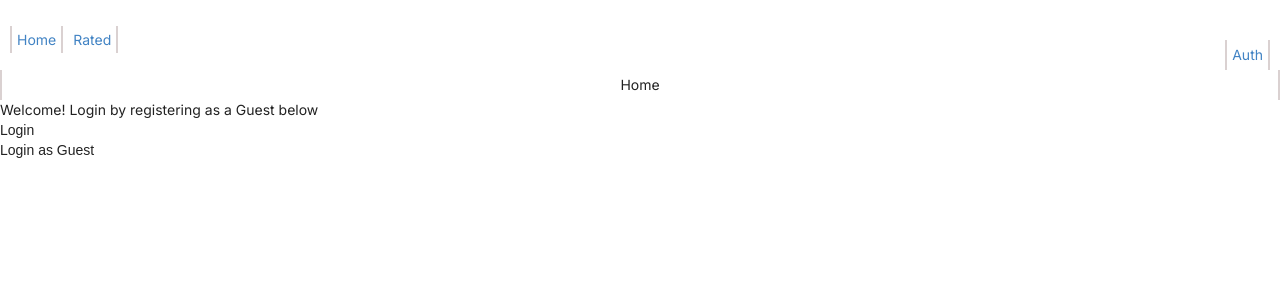
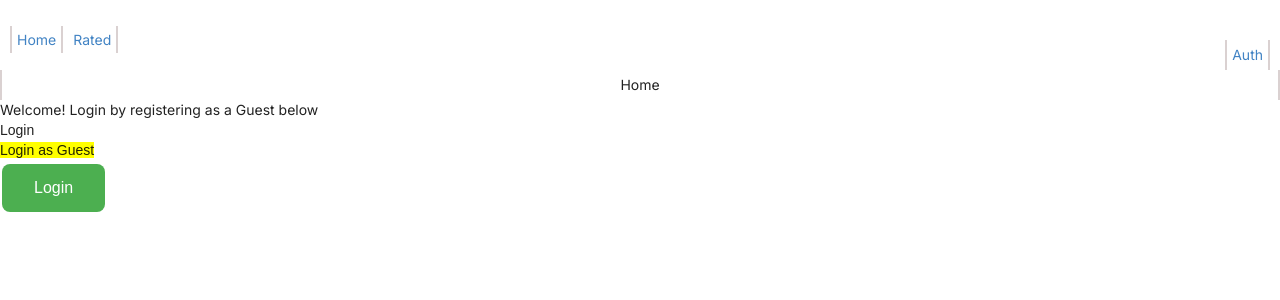
Before and after one commit to Nwakaego-Ego/movie-rating-app, a Next.js app: page / in a window 1280 px wide. Shown: the top 300 px of the page. Built offline with nearby package versions, Linux system fonts and the light colour scheme.

Commit message:
i added the popular movie API

```diff
--- /dev/null
+++ b/src/app/components/dashboard/dashboard.css
@@ -0,0 +1,22 @@
+body {
+  background-color: #4caf50;
+}
+
+.styled-button {
+  background-color: #4caf50; /* Green background */
+  border: none; /* Remove border */
+  color: white; /* White text */
+  padding: 15px 32px; /* Some padding */
+  text-align: center; /* Centered text */
+  text-decoration: none; /* Remove underline */
+  display: inline-block; /* Make the button inline-block */
+  font-size: 16px; /* Increase font size */
+  margin: 4px 2px; /* Add some margin */
+  cursor: pointer; /* Add a pointer cursor on hover */
+  border-radius: 8px; /* Rounded corners */
+  transition: background-color 0.3s ease; /* Smooth background color transition */
+}
+
+.styled-button:hover {
+  background-color: #45a049; /* Darker green on hover */
+}
--- a/src/app/components/dashboard/dashboard.jsx
+++ b/src/app/components/dashboard/dashboard.jsx
@@ -1,116 +1,6 @@
-// import React, { useEffect } from "react";
-// import Navbar from "../navbar/navbar";
-// import { useQuery, useMutation } from "@tanstack/react-query";
-// import { createGuestSession } from "../services/authService/authService";
-
-// export default function () {
-//   const { data, isLoading, error, refetch } = useQuery({
-//     queryKey: ["movieData"],
-//     queryFn: () => createGuestSession(),
-//     enabled: false,
-//     onSuccess: (data) => {
-//       console.log(data);
-//       localStorage.setItem(`guest`, data?.data?.guest_session_id);
-//     },
-//   });
-
-//   console.log(data);
-
-//   const guestSession = () => {
-//     refetch();
-//     //  sessionStorage.setItem(`guest`, data?.guest_session_id);
-//   };
-
-//   useEffect(() => {
-//     if (data && data?.data?.guest_session_id) {
-//       sessionStorage.setItem("guest", data?.data?.guest_session_id);
-//     }
-//     console.log("useEffect hook is triggered");
-//   }, [data]);
-
-//   console.log(sessionStorage.getItem("guest"));
-
-//   return (
-//     <>
-//       <Navbar />
-//       <div className="home flex justify-center">Home</div>
-//       <div className="auth-main">
-//         <div className="greeting">
-//           Welcome! Login by registering as a{" "}
-//           <span className="guest">Guest below</span>
-//         </div>
-//         <div>
-//           <button className="auth-login">
-//             {isLoading ? "Logging in..." : "Login"}
-//           </button>
-//           <div>
-//             {/* <button onClick={() => refetch()}>Login as Guest</button> */}
-//             <button onClick={guestSession} disabled={isLoading}>
-//               {isLoading ? "1...2...3" : "Login as Guest"}
-//             </button>
-//           </div>
-//         </div>
-//       </div>
-//     </>
-//   );
-// }
-
-// import React, { useEffect } from "react";
-// import Navbar from "../navbar/navbar";
-// import { useQuery, useMutation } from "@tanstack/react-query";
-// import { createGuestSession } from "../services/authService/authService";
-
-// export default function dashboard() {
-//   const { data, isLoading, error, refetch } = useQuery({
-//     queryKey: ["movieData"],
-//     queryFn: () => createGuestSession(),
-//     enabled: false,
-//   });
-
-//   useEffect(() => {
-//     if (data && data?.data?.guest_session_id) {
-//       sessionStorage.setItem("guest", data?.data?.guest_session_id);
-//     }
-//     console.log(data);
-//     console.log("useEffect hook is triggered");
-//   }, [isLoading]);
-
-//   const guestSession = async () => {
-//     const fetchedData = await createGuestSession();
-//     if (fetchedData && fetchedData.data && fetchedData.data.guest_session_id) {
-//       sessionStorage.setItem("guest", fetchedData.data.guest_session_id);
-//     }
-//     refetch();
-//   };
-
-//   console.log(sessionStorage.getItem("guest"));
-
-//   return (
-//     <>
-//       <Navbar />
-//       <div className="home flex justify-center">Home</div>
-//       <div className="auth-main">
-//         <div className="greeting">
-//           Welcome! Login by registering as a{" "}
-//           <span className="guest">Guest below</span>
-//         </div>
-//         <div>
-//           <button className="auth-login">
-//             {isLoading ? "Logging in..." : "Login"}
-//           </button>
-//           <div>
-//             <button onClick={guestSession} disabled={isLoading}>
-//               {isLoading ? "1...2...3" : "Login as Guest"}
-//             </button>
-//           </div>
-//         </div>
-//       </div>
-//     </>
-//   );
-// }
-
 "use client";
 import React, { useEffect } from "react";
+import "./dashboard.css";
 import Navbar from "../navbar/navbar";
 import { useQuery, useMutation } from "@tanstack/react-query";
 import { createGuestSession } from "../services/authService/authService";
@@ -164,9 +54,16 @@ export default function Dashboard() {
             {isLoading ? "Logging in..." : "Login"}
           </button>
           <div>
-            <button onClick={guestSession} disabled={isLoading}>
-              {isLoading ? "1...2...3" : "Login as Guest"}
+            <button
+              onClick={guestSession}
+              disabled={isLoading}
+              style={{ backgroundColor: isLoading ? "blue" : "yellow" }}
+            >
+              {isLoading ? "1...2...3 " : "Login as Guest "}
             </button>
+          </div>
+          <div>
+            <button className="styled-button">Login</button>
           </div>
         </div>
       </div>
--- a/src/app/components/login/page.jsx
+++ b/src/app/components/login/page.jsx
@@ -10,15 +10,9 @@ export default function page() {
           <span className="guest">Guest below</span>
         </div>
         <div>
-          <button className="auth-login" onClick={login}>
-            Login
-          </button>
+          <button className="auth-login">Login</button>
         </div>
-        <div>
-          <button className="style-button" onClick={login}>
-            Login
-          </button>
-        </div>
+        <div></div>
       </div>
     </>
   );
```
Also changed, not shown: src/app/components/login/login.css (+0 -19 lines).
